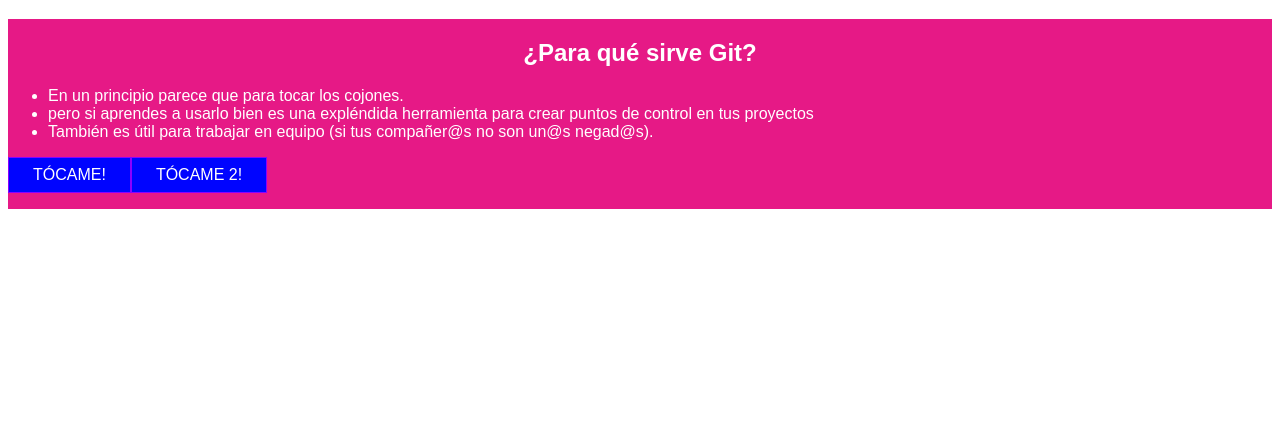
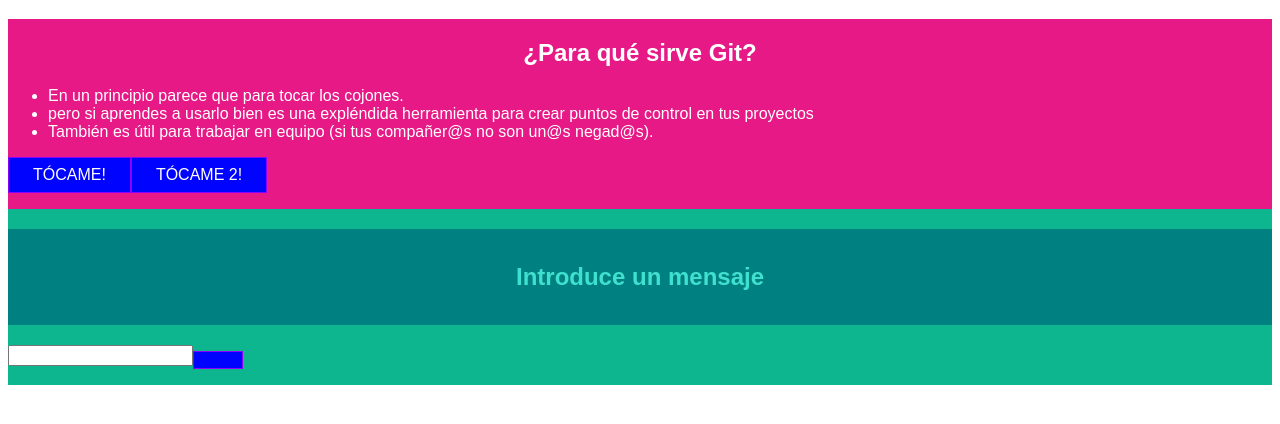
Before and after one commit to Jaiazar/GitProves, a plain HTML site: page index.html in a window 1280 px wide. Shown: the part 120-544 px from the top of the page. Drawn offline with Linux system fonts and the light colour scheme.

Commit message:
segundo dia - v2

```diff
--- a/index.html
+++ b/index.html
@@ -6,7 +6,7 @@
     <meta name="viewport" content="width=device-width, initial-scale=1.0">
     <title>Curso Git</title>
     <link rel="stylesheet" href="styles/style.css"/>
-    <script src="scripts/app.js" defer></script>
+    <script src="scripts/script.js" defer></script>
 </head>
 <body>
     <header id="header">
@@ -25,5 +25,11 @@
         <p class='number' align="center"></p>
         <p id='image' align="center"></p>
     </section>
+    <section class="body2">
+        <h1>Introduce un mensaje</h1>
+        <input id="msg" align="center" type="text">
+        <button id="submit" type="submit"></button>
+        <p align="center" id="answer"></p>
+    </section>
 </body>
 </html>
--- a/scripts/script.js
+++ b/scripts/script.js
@@ -2,12 +2,19 @@
 const bttn = document.querySelector('button:last-of-type');
 const img = document.getElementById('image');
 const number = document.getElementsByClassName('number');
+const message = document.getElementById('msg');
+const answer = document.getElementById('answer');
+const submit = document.getElementById('submit');
 
 btn.addEventListener('click', () =>{
     alert("POP");
-})
+});
 
 bttn.addEventListener('click', () =>{
     number.innerHTML = '20';
     img.innerHTML = '<img src="https://cadenaser00.epimg.net/ser/imagenes/2020/06/01/radio_murcia/1591015955_870352_1591016675_noticia_normal_recorte1.jpg">';
-})
+});
+
+submit.addEventListener('click',() =>{
+    answer.innerHTML = "POLLAS";
+});
--- a/styles/style.css
+++ b/styles/style.css
@@ -19,6 +19,17 @@
     background-color: rgb(230, 25, 134);
 }
 
+.body2 {
+    font-family: Arial;
+    width: 100%;
+    height:10rem;
+    display:table;
+    align-items: center;
+    justify-content: center;
+    color: rgb(233, 122, 49);
+    background-color: rgb(14, 182, 144);
+}
+
 button {
     font: inherit;
     background: #0004ff;
```
